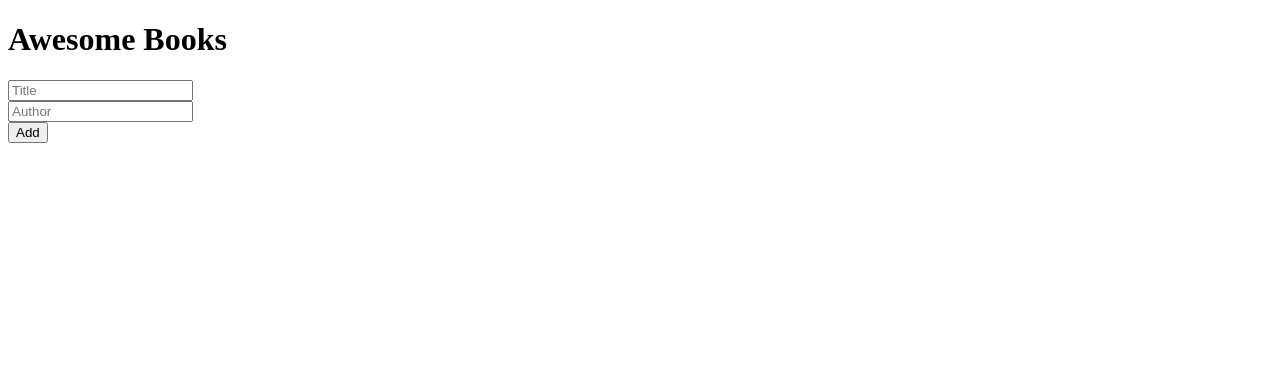
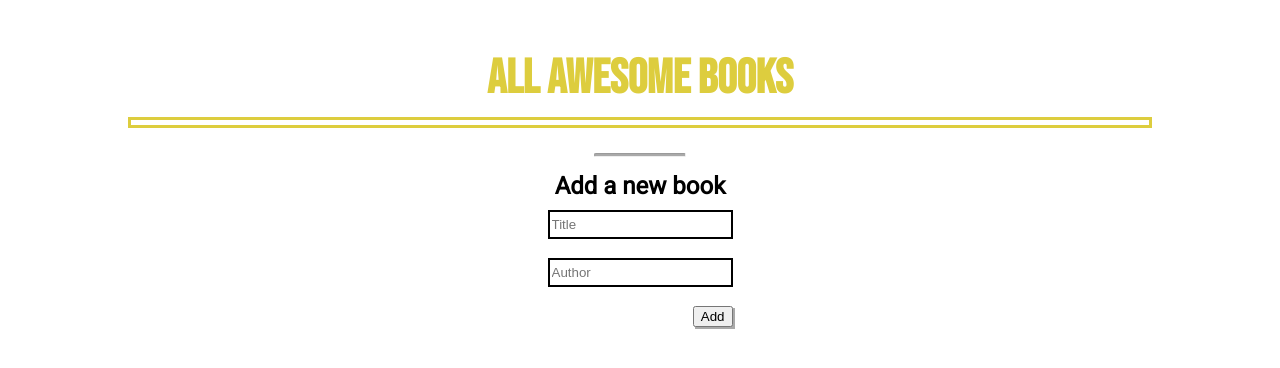
Before and after one commit to Anjacodes/Awesome_Books, a website: page index.html in a window 1280 px wide. Drawn offline with Linux system fonts and the light colour scheme.

Commit message:
Added stylingto App

```diff
--- a/index.html
+++ b/index.html
@@ -6,21 +6,31 @@
     <meta name="viewport" content="width=device-width, initial-scale=1.0">
 
     <title>Awesome Books</title>
+    <style>
+        @import url('https://fonts.googleapis.com/css2?family=Bebas+Neue&family=Inter&family=Poppins:wght@100&display=swap');
+    </style>
+    <style>
+        @import url('https://fonts.googleapis.com/css2?family=Roboto&display=swap');
+    </style>
     <link rel="stylesheet" href="styles.css">
 </head>
 <body>
     <main>
-        <h1>Awesome Books</h1>
+        <h1>All awesome Books</h1>
         <form>
-            <div id="bookContainer">
+            <table id="bookContainer">
             <!-- <label id="title"></label><br>
             <label id="author"></label><br>
             <input class="remove" type="button" value="Remove">
             <hr> -->
+        </table>
+        <div class="formCont">
+            <hr class ="separator">
+            <h2 class="addBook">Add a new book</h2>
+            <input class="inputField" id="titleInput" type="text" placeholder="Title"><br>
+            <input class="inputField" id="authorInput" type="text" placeholder="Author"><br>
+            <input id="add" class="btnShadow btnHover" type="button" value="Add">
         </div>
-            <input id="titleInput" type="text" placeholder="Title"><br>
-            <input id="authorInput" type="text" placeholder="Author"><br>
-            <input id="add" type="button" value="Add">
         </form>
     </main>
     <script src="myscripts.js"></script>
--- a/myscripts.js
+++ b/myscripts.js
@@ -7,9 +7,9 @@ const bookContainer = document.getElementById('bookContainer');
 let storageObject = '';
 
 const booksHtmlTemplate = (obj) => `<div class='bookCont'>
-  <label class='title'>${obj.title}</label><br>
-  <label id='author'>${obj.author}</label><br>
-  <button class='remove' type='button' onclick= value=''>Remove</button>
+  <label class='title'>${obj.title}</label>
+  <label id='author'><span>by</span>${obj.author}</label><br>
+  <button class='remove btnShadow align-right btnHover' type='button' onclick= value=''>Remove</button>
   <hr>
   </div>`;
 
--- a/styles.css
+++ b/styles.css
@@ -1,3 +1,102 @@
 * {
   box-sizing: border-box;
+  margin: 0;
 }
+
+main {
+  margin: 50px 25px;
+  text-align: center;
+  font-family: 'Roboto', sans-serif;
+}
+
+h1 {
+  font-family: 'Bebas Neue', cursive;
+  margin-bottom: 10px;
+  align-self: center;
+  color: rgb(221, 205, 62);
+  font-size: 3rem;
+}
+
+form {
+  display: flex;
+  flex-direction: column;
+  align-items: center;
+}
+
+#bookContainer {
+  border: solid 3px rgb(221, 205, 62);
+  padding: 5px 10px 0 10px;
+  width: 80vw;
+  margin-bottom: 25px;
+}
+
+.bookCont {
+  display: flex;
+  justify-content: space-between;
+  padding-bottom: 5px;
+}
+
+.bookCont:nth-child(even) {
+  background-color: #f2f2f2;
+}
+
+/* #author {
+  margin-left: -40px;
+} */
+
+#author > span {
+  margin-right: 5px;
+}
+
+.btnShadow {
+  box-shadow: 2px 2px darkgrey;
+}
+
+.align-right {
+  text-align: right;
+}
+
+hr {
+  display: none;
+}
+
+.addBook {
+  margin-bottom: 10px;
+}
+
+.formCont {
+  display: flex;
+  flex-direction: column;
+  align-items: center;
+}
+
+.separator {
+  display: block;
+  width: 50%;
+  margin-bottom: 15px;
+  height: 4px;
+  background-color: darkgrey;
+  border-radius: 5px;
+}
+
+#add {
+  align-self: flex-end;
+}
+
+.inputField {
+  border: 2px solid black;
+  padding: 5px 2px;
+  width: 100%
+}
+
+.inputField:hover {
+  border: 4px solid rgb(221, 205, 62);
+}
+
+.greyBackground {
+  background-color: darkgrey;
+}
+
+.btnHover:hover {
+  border: 4px solid rgb(221, 205, 62);
+}
```
